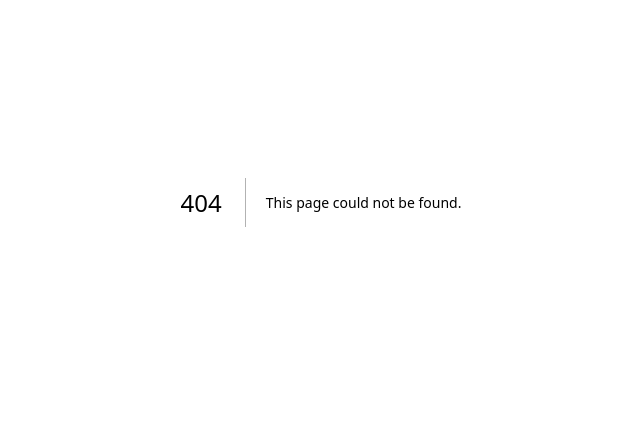
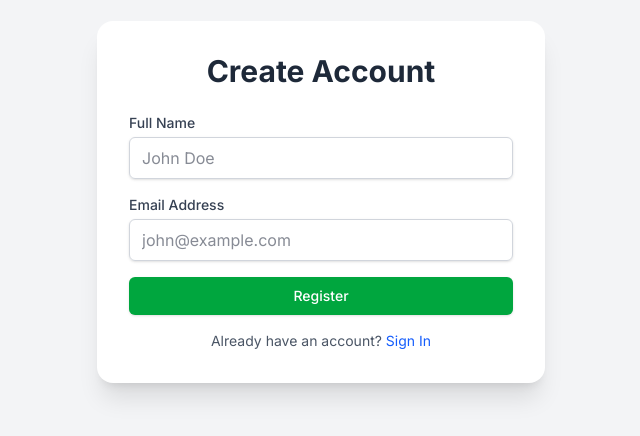
Before and after one commit to njerii-dev/civnet, a Next.js app: page /register in a window 1280 px wide. Before the commit this address had no page. Shown: the part 198-634 px from the top of the page, without its empty margins (319-959 px from the left). Built offline with nearby package versions, Linux system fonts and the light colour scheme.

Commit message:
updated few files

```diff
--- /dev/null
+++ b/app/register/page.tsx
@@ -0,0 +1,45 @@
+import { handleSignUp } from "@/app/actions";
+
+export default function RegisterPage() {
+  return (
+    <div className="flex flex-col items-center justify-center min-h-screen bg-gray-100">
+      <div className="p-8 bg-white shadow-xl rounded-2xl w-full max-w-md">
+        <h1 className="text-3xl font-bold mb-6 text-center text-gray-800">Create Account</h1>
+
+        <form action={handleSignUp} className="space-y-4">
+          <div>
+            <label className="block text-sm font-medium text-gray-700">Full Name</label>
+            <input
+              name="name"
+              type="text"
+              placeholder="John Doe"
+              className="mt-1 block w-full px-3 py-2 border border-gray-300 rounded-md shadow-sm"
+              required
+            />
+          </div>
+          <div>
+            <label className="block text-sm font-medium text-gray-700">Email Address</label>
+            <input
+              name="email"
+              type="email"
+              placeholder="john@example.com"
+              className="mt-1 block w-full px-3 py-2 border border-gray-300 rounded-md shadow-sm"
+              required
+            />
+          </div>
+
+          <button
+            type="submit"
+            className="w-full flex justify-center py-2 px-4 border border-transparent rounded-md shadow-sm text-sm font-medium text-white bg-green-600 hover:bg-green-700"
+          >
+            Register
+          </button>
+        </form>
+
+        <p className="mt-4 text-center text-sm text-gray-600">
+          Already have an account? <a href="/login" className="text-blue-600 hover:underline">Sign In</a>
+        </p>
+      </div>
+    </div>
+  );
+}
```
Also changed, not shown: 1 other file (tests, documents, lock files or other folders).
